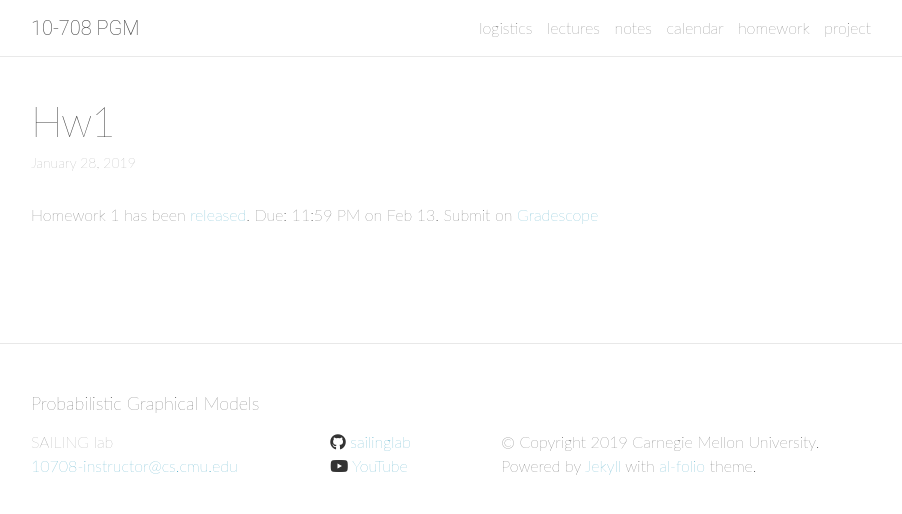
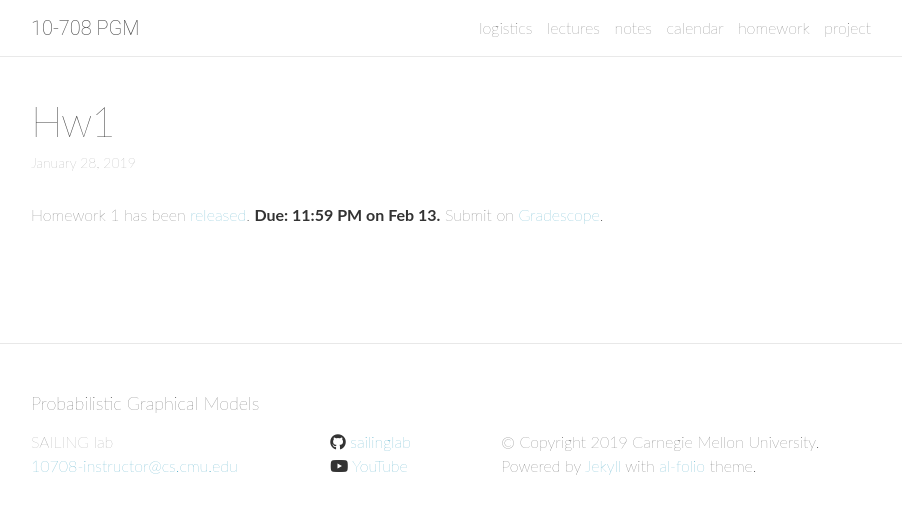
Before and after one commit to sailinglab/pgm-spring-2019, a Jekyll site: the page built from _announcements/2019-01-28-hw1.md, in a window 1280 px wide. Shown: the top 514 px of the page, without its empty margins (189-1091 px from the left). Built offline with Jekyll 4.4.1, drawn with Linux system fonts in a browser that asks for light colours; nearby versions of some CDN libraries; comment, search, counter and statistics services are not loaded; some of the changed lines change nothing that is shown.

Commit message:
Update 2019-01-28-hw1.md

```diff
--- a/_announcements/2019-01-28-hw1.md
+++ b/_announcements/2019-01-28-hw1.md
@@ -5,5 +5,5 @@ inline: true
 ---
 
 Homework 1 has been [released]({{ "/homework" | relative_url }}).
-Due: 11:59 PM on Feb 13.
-Submit on [Gradescope](https://www.gradescope.com/courses/36025){:target="\_blank"}
+**Due: 11:59 PM on Feb 13.**
+Submit on [Gradescope](https://www.gradescope.com/courses/36025){:target="\_blank"}.
```
